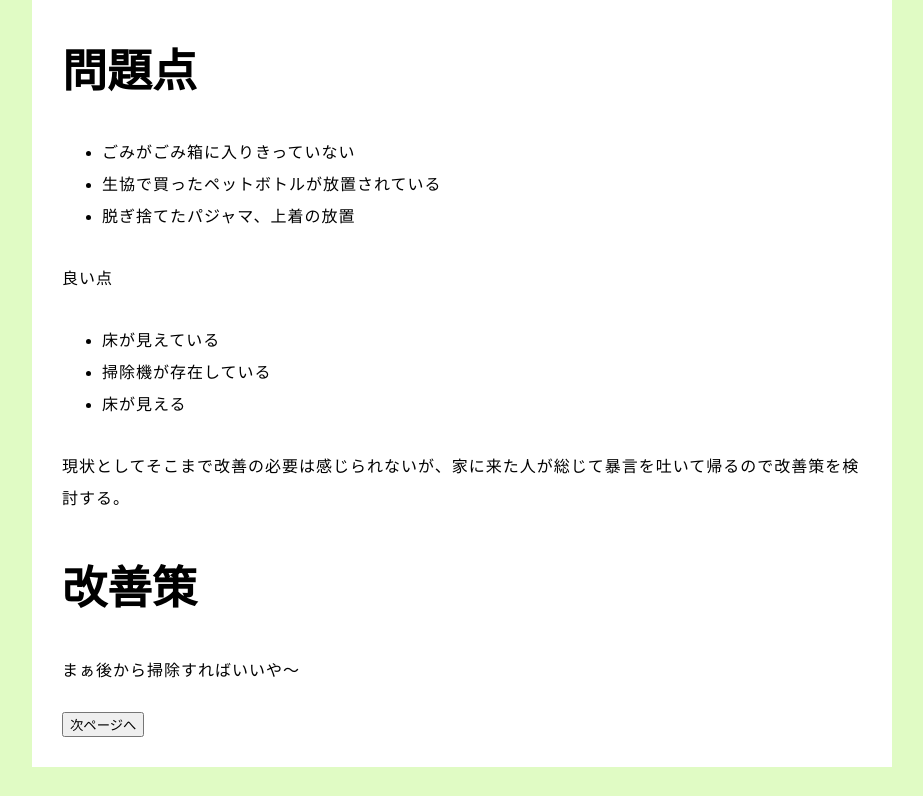
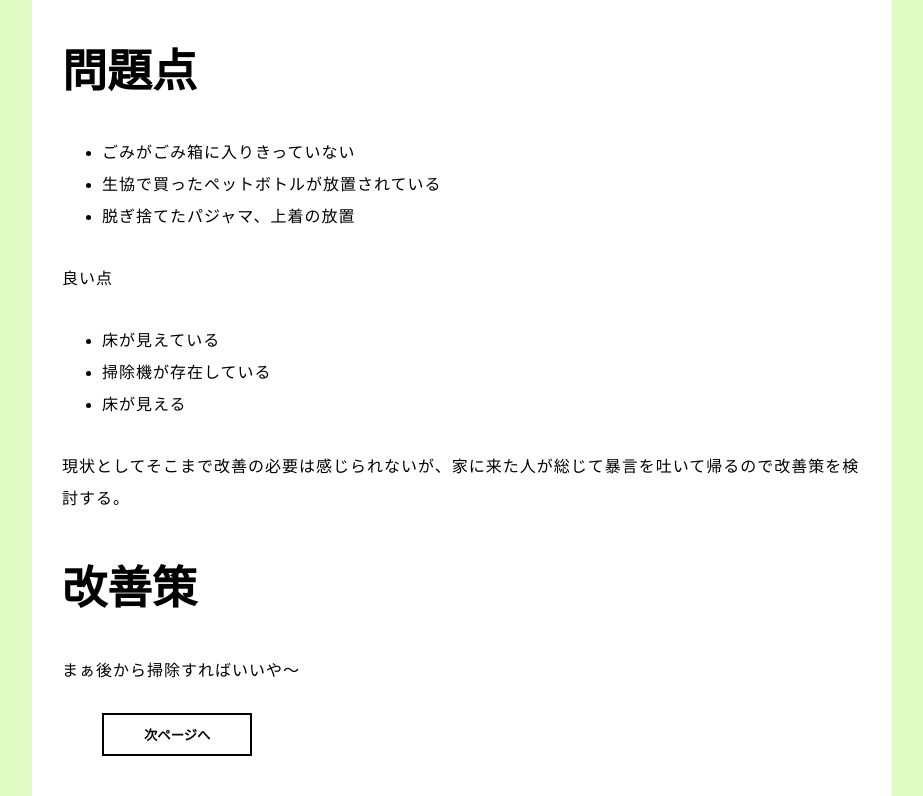
Before and after one commit to Nisk36/Nisk36.github.io, a plain HTML site: page index.html in a window 1280 px wide. Shown: the part 791-1587 px from the top of the page, without its empty margins (178-1101 px from the left). Before the commit the page ends 1558 px from the top, so only its background shows below. Drawn offline with Linux system fonts and the light colour scheme.

```diff
--- a/index.html
+++ b/index.html
@@ -30,7 +30,7 @@
     <h2>改善策</h2>
     <p>まぁ後から掃除すればいいや～</p>
 
-    <button type="button" onclick = "location.href ='registaration_form.html'">次ページへ</button>
+    <button  class="btn" type="button" onclick = "location.href ='registaration_form.html'">次ページへ</button>
     <script src="scripts/main.js"></script>
   </body>
 </html>
--- a/style.css
+++ b/style.css
@@ -33,3 +33,20 @@
  .ex{
   text-align: center;
  }
+
+.btn {
+  background-color: white;
+  color :black;
+  border: 2px solid black;
+  padding: 10px 40px;
+  font-weight: 600;
+  cursor:pointer;
+  margin:10px 40px;
+  transition: all 2s;
+}
+
+.btn:hover {
+  background-color: black;
+  color: white;
+
+}
```
Also changed, not shown: registaration_form.html (+3 -6 lines), style_registaration.css (+19 -0 lines).
